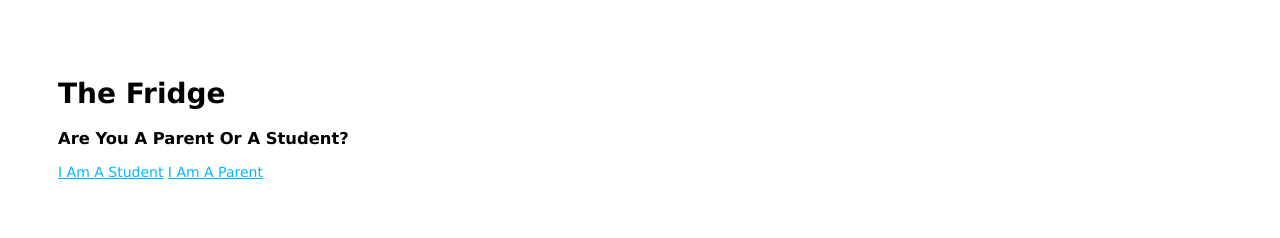
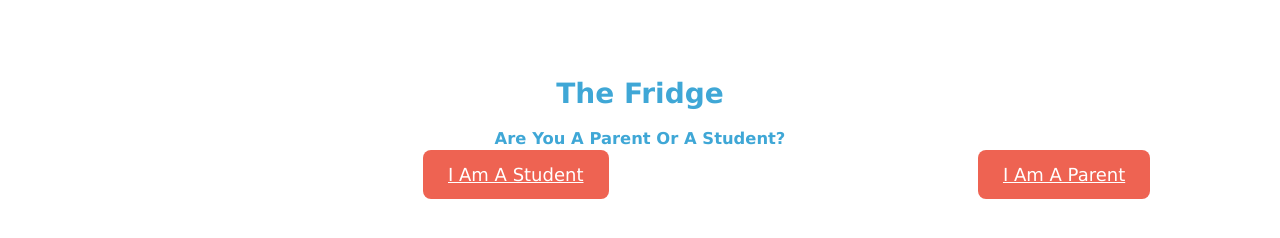
Before and after one commit to iWillChangeMyNameLater/theFridge, a website: page public/index.html in a window 1280 px wide. Drawn offline with Linux system fonts and the light colour scheme.

Commit message:
css changes for index.html

```diff
--- a/public/stylesheets/style.css
+++ b/public/stylesheets/style.css
@@ -4,7 +4,26 @@ body {
 }
 
 a:link {
-  color: #00B7FF;
+  color: white;
   width: 50%;
   height: 40%;
+  font-size: large;
+  margin-left: 365px;
+  background-color: #EE6352;
+  padding: 14px 25px;
+  border-radius: 8px;
 }
+
+a:hover {
+  background-color: lightcoral;
+}
+
+.title {
+  text-align: center;
+  color: #3FA7D6;
+}
+
+h3 {
+  text-align: center;
+  color: #3FA7D6;
+}
```
